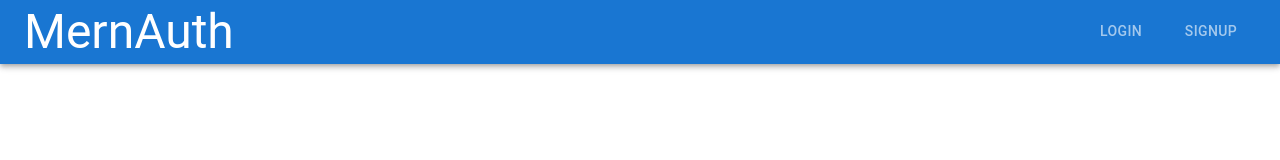
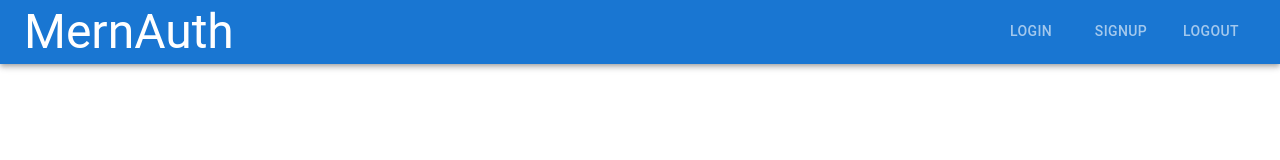
Before and after one commit to Lahirutech/Advanced_Authentication, a React (Create React App) app in the folder client/: page / in a window 1280 px wide. Shown: the top 160 px of the page. Built offline with nearby package versions, Linux system fonts and the light colour scheme; no server answers.

Commit message:
adding logout route

```diff
--- a/client/package.json
+++ b/client/package.json
@@ -6,12 +6,14 @@
     "@emotion/react": "^11.9.0",
     "@emotion/styled": "^11.8.1",
     "@mui/material": "^5.8.2",
+    "@reduxjs/toolkit": "^1.8.2",
     "@testing-library/jest-dom": "^5.16.4",
     "@testing-library/react": "^13.3.0",
     "@testing-library/user-event": "^13.5.0",
     "axios": "^0.27.2",
     "react": "^18.1.0",
     "react-dom": "^18.1.0",
+    "react-redux": "^8.0.2",
     "react-router-dom": "^6.3.0",
     "react-scripts": "5.0.1",
     "web-vitals": "^2.1.4"
--- a/client/src/components/Header.js
+++ b/client/src/components/Header.js
@@ -14,7 +14,9 @@ export default function Header() {
                           indicatorColor="secondary"
                           textColor="inherit">
                         <Tab to="/login" LinkComponent={Link} label="Login" />
-                  <Tab to="/signup" LinkComponent={Link} label="Signup" />
+              <Tab to="/signup" LinkComponent={Link} label="Signup" />
+              <Tab to="/logout" LinkComponent={Link} label="Logout" />
+
                     </Tabs>
                   </Box>
               </Toolbar>
--- a/client/src/components/Welcome.js
+++ b/client/src/components/Welcome.js
@@ -10,7 +10,6 @@ export default function Welcome() {
         withCredentials: true,
       })
       .catch((err) => console.log(err));
-
     const data = await res.data;
     return data;
   };
```
Also changed, not shown: client/src/store/index.js (added), 1 other file (tests, documents, lock files or other folders).
